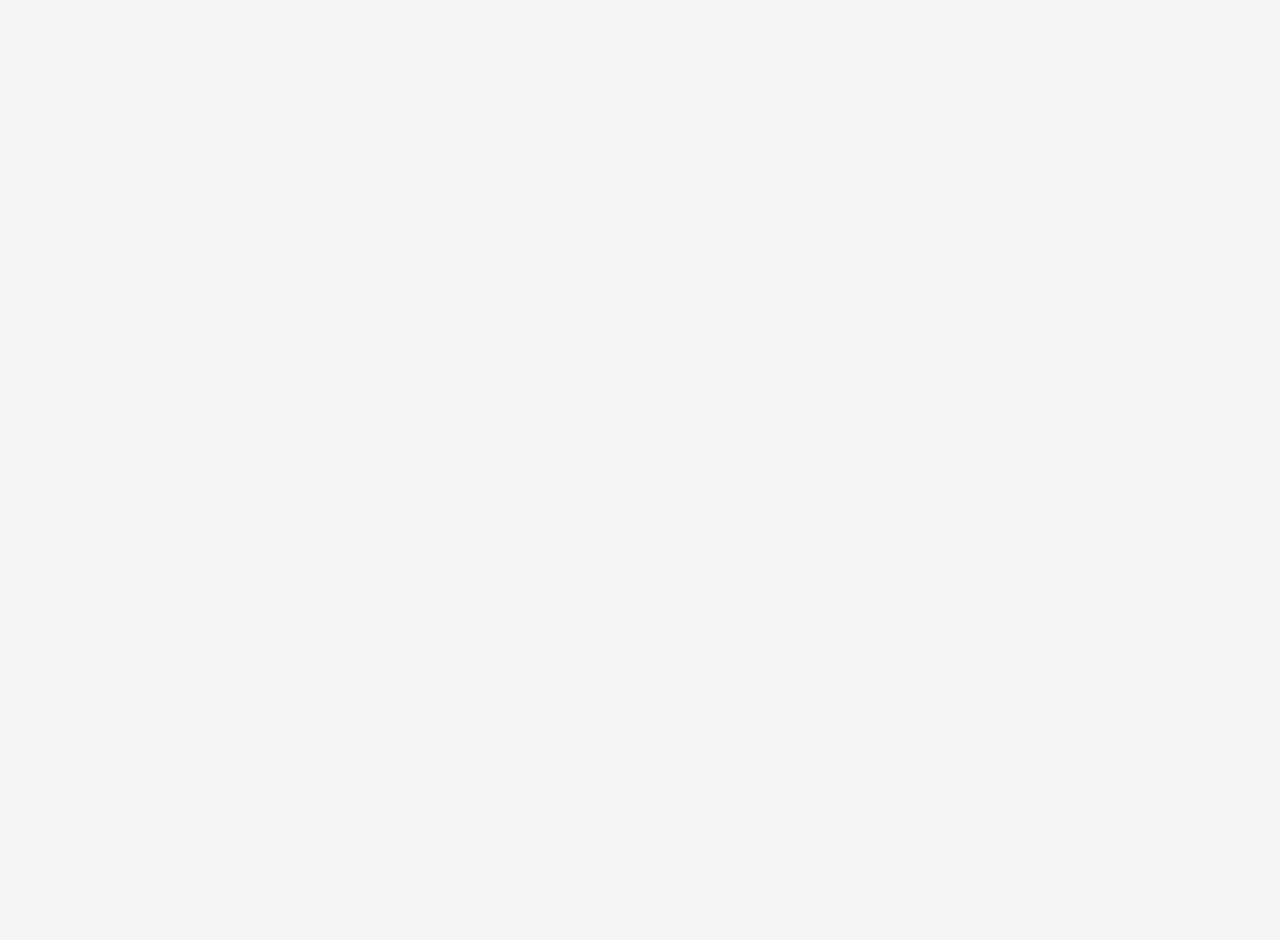
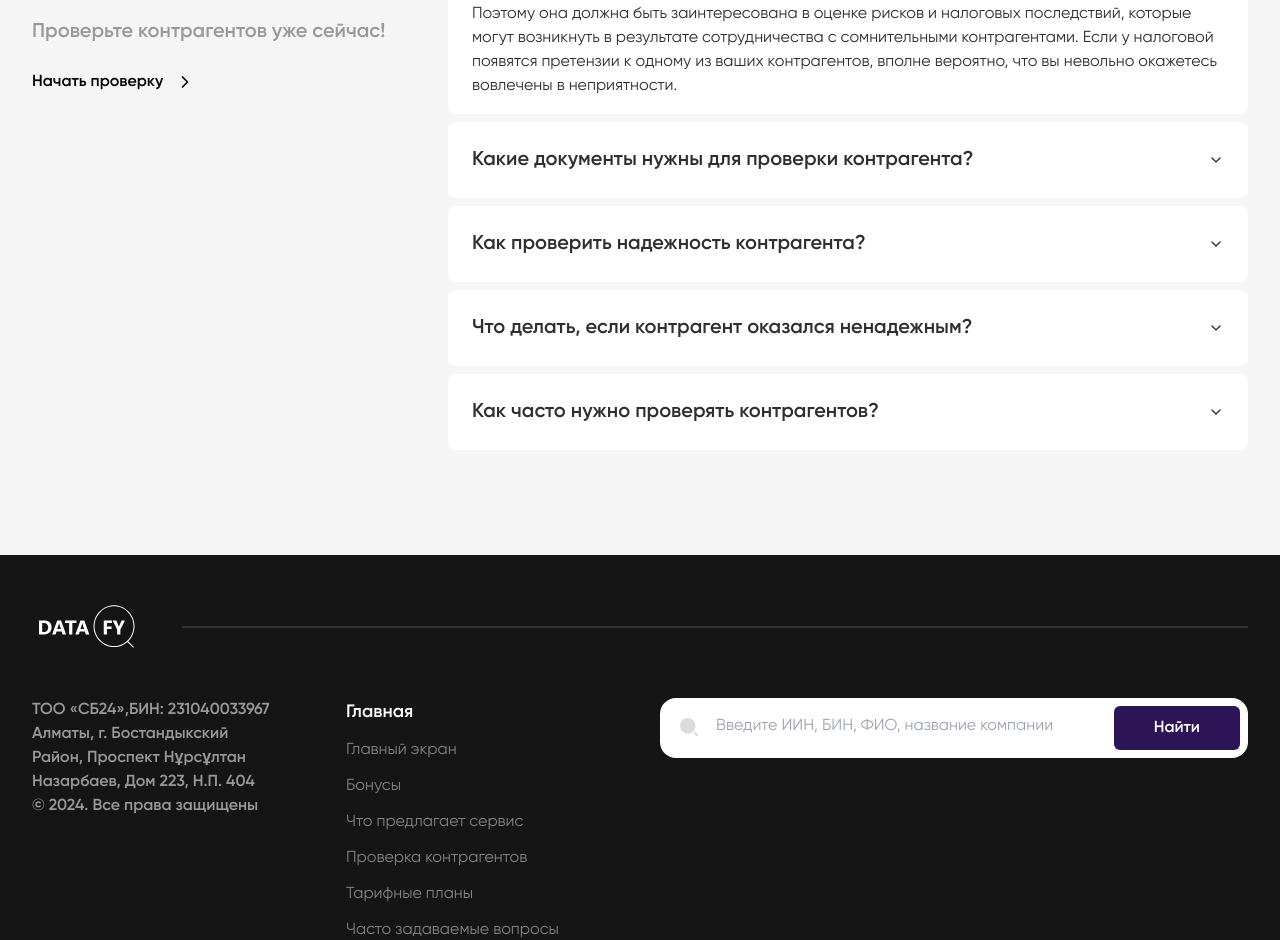
Before and after one commit to sogeking7/datafy-frontend, a Next.js app: page / in a window 1280 px wide. Shown: the part 4392-5332 px from the top of the page. Before the commit the page ends 4166 px from the top, so only its background shows below. Built offline with nearby package versions, Linux system fonts and the light colour scheme; no server answers.

Commit message:
feat: add faq && footer

```diff
--- a/package.json
+++ b/package.json
@@ -10,6 +10,7 @@
   },
   "dependencies": {
     "@hookform/resolvers": "^3.9.0",
+    "@radix-ui/react-accordion": "^1.2.1",
     "@radix-ui/react-label": "^2.1.0",
     "@radix-ui/react-slot": "^1.1.0",
     "@tanstack/react-query": "^5.59.15",
--- a/src/app/layout.tsx
+++ b/src/app/layout.tsx
@@ -17,7 +17,7 @@ export default function RootLayout({
     <html lang="en">
       <body className="font-gilroy">
         <Providers>
-          <div className="relative flex min-h-screen flex-col bg-background">
+          <div className="relative flex min-h-screen pb-[calc(460px)] flex-col bg-background">
             {children}
           </div>
         </Providers>
--- a/src/app/page.tsx
+++ b/src/app/page.tsx
@@ -1,6 +1,8 @@
 import { DiscounCard } from "@/features/pricing/DiscountCard";
 import { Tariffs } from "@/features/pricing/Tariffs";
+import { Faq } from "@/features/sales/Faq";
 import { Features } from "@/features/sales/Features";
+import { Footer } from "@/features/sales/Footer";
 import { SalesHeader } from "@/features/sales/Header";
 import { Hero } from "@/features/sales/Hero";
 import { ServiceCore } from "@/features/sales/ServiceCore";
@@ -26,6 +28,10 @@ export default function Home() {
       <section className="bg-white py-20">
         <Tariffs />
       </section>
+      <section className="py-20">
+        <Faq />
+      </section>
+      <Footer />
     </>
   );
 }
--- /dev/null
+++ b/src/components/ui/accordion.tsx
@@ -0,0 +1,58 @@
+"use client";
+
+import * as React from "react";
+import * as AccordionPrimitive from "@radix-ui/react-accordion";
+import { ChevronDown } from "lucide-react";
+
+import { cn } from "@/lib/utils";
+
+const Accordion = AccordionPrimitive.Root;
+
+const AccordionItem = React.forwardRef<
+  React.ElementRef<typeof AccordionPrimitive.Item>,
+  React.ComponentPropsWithoutRef<typeof AccordionPrimitive.Item>
+>(({ className, ...props }, ref) => (
+  <AccordionPrimitive.Item
+    ref={ref}
+    className={cn("rounded-lg bg-white px-6", className)}
+    {...props}
+  />
+));
+AccordionItem.displayName = "AccordionItem";
+
+const AccordionTrigger = React.forwardRef<
+  React.ElementRef<typeof AccordionPrimitive.Trigger>,
+  React.ComponentPropsWithoutRef<typeof AccordionPrimitive.Trigger>
+>(({ className, children, ...props }, ref) => (
+  <AccordionPrimitive.Header className="flex">
+    <AccordionPrimitive.Trigger
+      ref={ref}
+      className={cn(
+        "flex flex-1 items-center text-left justify-between py-6 font-semibold text-xl transition-all hover:underline [&[data-state=open]>svg]:rotate-180",
+        className
+      )}
+      {...props}
+    >
+      {children}
+      <ChevronDown className="h-4 w-4 shrink-0 transition-transform duration-200" />
+    </AccordionPrimitive.Trigger>
+  </AccordionPrimitive.Header>
+));
+AccordionTrigger.displayName = AccordionPrimitive.Trigger.displayName;
+
+const AccordionContent = React.forwardRef<
+  React.ElementRef<typeof AccordionPrimitive.Content>,
+  React.ComponentPropsWithoutRef<typeof AccordionPrimitive.Content>
+>(({ className, children, ...props }, ref) => (
+  <AccordionPrimitive.Content
+    ref={ref}
+    className="overflow-hidden transition-all data-[state=closed]:animate-accordion-up data-[state=open]:animate-accordion-down"
+    {...props}
+  >
+    <div className={cn("pb-4 pt-0", className)}>{children}</div>
+  </AccordionPrimitive.Content>
+));
+
+AccordionContent.displayName = AccordionPrimitive.Content.displayName;
+
+export { Accordion, AccordionItem, AccordionTrigger, AccordionContent };
--- /dev/null
+++ b/src/features/sales/Faq.tsx
@@ -0,0 +1,59 @@
+import { Container } from "@/ui/Container";
+import { ChevronRight } from "lucide-react";
+
+import {
+  Accordion,
+  AccordionContent,
+  AccordionItem,
+  AccordionTrigger,
+} from "@/components/ui/accordion";
+
+const faqData: { q: string; a?: string }[] = [
+  {
+    q: "Зачем проверять контрагентов?",
+    a: "Проверка контрагента — это комплексная и не разовая, как многим может показаться, работа. Но она необходима, ведь на кону — деньги и репутация компании. Не зря налоговые органы предупреждают, что ответственность за выбор контрагента полностью лежит на компании. Поэтому она должна быть заинтересована в оценке рисков и налоговых последствий, которые могут возникнуть в результате сотрудничества с сомнительными контрагентами. Если у налоговой появятся претензии к одному из ваших контрагентов, вполне вероятно, что вы невольно окажетесь вовлечены в неприятности.",
+  },
+  {
+    q: "Какие документы нужны для проверки контрагента?",
+  },
+  {
+    q: "Как проверить надежность контрагента?",
+  },
+  {
+    q: "Что делать, если контрагент оказался ненадежным?",
+  },
+  {
+    q: "Как часто нужно проверять контрагентов?",
+  },
+] as const;
+
+export const Faq = () => {
+  return (
+    <Container>
+      <div className="grid grid-cols-3 gap-8">
+        <div className="col-span-1">
+          <h1 className="text-5xl font-semibold">Часто задаваемые вопросы</h1>
+          <h2 className="font-semibold text-xl mt-5 text-secondary">
+            Проверьте контрагентов уже сейчас!
+          </h2>
+          <button className="mt-6 font-semibold flex gap-3 items-center text-black text-base">
+            Начать проверку
+            <ChevronRight className="size-5" />
+          </button>
+        </div>
+        <Accordion
+          type="multiple"
+          defaultValue={["item-0"]}
+          className="col-span-2 flex gap-2 flex-col"
+        >
+          {faqData.map((item, index) => (
+            <AccordionItem key={index} value={`item-${index}`} className={""}>
+              <AccordionTrigger>{item.q}</AccordionTrigger>
+              <AccordionContent>{item.a}</AccordionContent>
+            </AccordionItem>
+          ))}
+        </Accordion>
+      </div>
+    </Container>
+  );
+};
--- /dev/null
+++ b/src/features/sales/Footer.tsx
@@ -0,0 +1,76 @@
+"use client";
+
+import { Button } from "@/components/ui/button";
+import { Container } from "@/ui/Container";
+import Image from "next/image";
+import { useForm } from "react-hook-form";
+
+export const Footer = () => {
+  return (
+    <footer className="absolute bottom-0 w-full bg-[#151515] py-12">
+      <Container>
+        <div className=" flex gap-10 items-center">
+          <Image src={"/logo-light.svg"} alt="logo" width="110" height="50" />
+          <hr className="w-full bg-[#333333] h-[2px] " />
+        </div>
+        <nav className="grid  gap-10 grid-cols-8 mt-12">
+          <p className="text-secondary font-semibold col-span-2 text-balance">
+            ТОО «СБ24»,БИН: 231040033967  Алматы, г. Бостандыкский Район,
+            Проспект Нұрсұлтан Назарбаев, Дом 223, Н.П. 404 © 2024. Все права
+            защищены
+          </p>
+          <ul className="gap-3 text-[#838383] col-span-2 flex flex-col justify-center">
+            <h1 className="text-white font-semibold text-lg">Главная</h1>
+            <li>Главный экран</li>
+            <li>Бонусы</li>
+            <li>Что предлагает сервис</li>
+            <li>Проверка контрагентов</li>
+            <li>Тарифные планы</li>
+            <li>Часто задаваемые вопросы</li>
+          </ul>
+          <div className="col-span-4">
+            <SearchData />
+          </div>
+        </nav>
+      </Container>
+    </footer>
+  );
+};
+
+type FormType = {
+  q: string;
+};
+
+export const SearchData = () => {
+  const form = useForm<FormType>({
+    defaultValues: {
+      q: "",
+    },
+  });
+
+  function onSubmit(values: FormType) {
+    console.log(values);
+  }
+  return (
+    <form
+      onSubmit={form.handleSubmit(onSubmit)}
+      className="w-full max-w-4xl bg-white p-2 rounded-2xl flex justify-between gap-10"
+    >
+      <div className="w-full relative">
+        <Image
+          alt="serach"
+          className="absolute top-3 left-3"
+          src="/iconly/search.svg"
+          width={18}
+          height={18}
+        />
+        <input
+          {...form.register("q")}
+          className="pl-12 h-10 text-base bg-transparent border-none ring-none outline-none w-full"
+          placeholder="Введите ИИН, БИН, ФИО, название компании"
+        />
+      </div>
+      <Button className="px-10">Найти</Button>
+    </form>
+  );
+};
--- a/src/features/sales/Header.tsx
+++ b/src/features/sales/Header.tsx
@@ -12,7 +12,7 @@ export function SalesHeader() {
       >
         <div>
           <Image
-            alt="indi.codes logo"
+            alt="datafy.kz logo"
             src="/logo.svg"
             width="110"
             height="50"
--- a/src/features/sales/Hero.tsx
+++ b/src/features/sales/Hero.tsx
@@ -10,16 +10,6 @@ type FormType = {
 };
 
 export const Hero = () => {
-  const form = useForm<FormType>({
-    defaultValues: {
-      q: "",
-    },
-  });
-
-  function onSubmit(values: FormType) {
-    console.log(values);
-  }
-
   return (
     <Container>
       <div className="w-full flex justify-center">
@@ -37,6 +27,24 @@ export const Hero = () => {
               недобросовестных партнеров
             </p>
           </div>
+          <SearchData />
+        </div>
+      </div>
+    </Container>
+  );
+};
+
+export const SearchData = () => {
+  const form = useForm<FormType>({
+    defaultValues: {
+      q: "",
+    },
+  });
+
+  function onSubmit(values: FormType) {
+    console.log(values);
+  }
+  return (
     <form
       onSubmit={form.handleSubmit(onSubmit)}
       className="w-full max-w-4xl bg-white p-3 rounded-2xl flex justify-between gap-10"
@@ -59,8 +67,5 @@ export const Hero = () => {
         Найти
       </Button>
     </form>
-        </div>
-      </div>
-    </Container>
   );
 };
--- a/tailwind.config.ts
+++ b/tailwind.config.ts
@@ -11,72 +11,98 @@ const config = {
   prefix: "",
   theme: {
   	container: {
-      center: true,
-      padding: "2rem",
+  		center: 'true',
+  		padding: '2rem',
   		screens: {
-        "2xl": "1400px",
-      },
+  			'2xl': '1400px'
+  		}
   	},
   	fontFamily: {
-      gilroy: ["Gilroy", "sans-serif"],
+  		gilroy: ["Gilroy", "sans-serif"]
   	},
   	extend: {
   		colors: {
-        prime: "hsl(var(--prime))",
-        border: "hsl(var(--border))",
-        input: "hsl(var(--input))",
-        ring: "hsl(var(--ring))",
-        background: "hsl(var(--background))",
-        foreground: "hsl(var(--foreground))",
+  			prime: 'hsl(var(--prime))',
+  			border: 'hsl(var(--border))',
+  			input: 'hsl(var(--input))',
+  			ring: 'hsl(var(--ring))',
+  			background: 'hsl(var(--background))',
+  			foreground: 'hsl(var(--foreground))',
   			primary: {
-          DEFAULT: "hsl(var(--primary))",
-          foreground: "hsl(var(--primary-foreground))",
+  				DEFAULT: 'hsl(var(--primary))',
+  				foreground: 'hsl(var(--primary-foreground))'
   			},
   			secondary: {
-          DEFAULT: "hsl(var(--secondary))",
-          foreground: "hsl(var(--secondary-foreground))",
+  				DEFAULT: 'hsl(var(--secondary))',
+  				foreground: 'hsl(var(--secondary-foreground))'
   			},
   			destructive: {
-          DEFAULT: "hsl(var(--destructive))",
-          foreground: "hsl(var(--destructive-foreground))",
+  				DEFAULT: 'hsl(var(--destructive))',
+  				foreground: 'hsl(var(--destructive-foreground))'
   			},
   			muted: {
-          DEFAULT: "hsl(var(--muted))",
-          foreground: "hsl(var(--muted-foreground))",
+  				DEFAULT: 'hsl(var(--muted))',
+  				foreground: 'hsl(var(--muted-foreground))'
   			},
   			accent: {
-          DEFAULT: "hsl(var(--accent))",
-          foreground: "hsl(var(--accent-foreground))",
+  				DEFAULT: 'hsl(var(--accent))',
+  				foreground: 'hsl(var(--accent-foreground))'
   			},
   			popover: {
-          DEFAULT: "hsl(var(--popover))",
-          foreground: "hsl(var(--popover-foreground))",
+  				DEFAULT: 'hsl(var(--popover))',
+  				foreground: 'hsl(var(--popover-foreground))'
   			},
   			card: {
-          DEFAULT: "hsl(var(--card))",
-          foreground: "hsl(var(--card-foreground))",
-        },
+  				DEFAULT: 'hsl(var(--card))',
+  				foreground: 'hsl(var(--card-foreground))'
+  			}
   		},
   		borderRadius: {
-        lg: "var(--radius)",
-        md: "calc(var(--radius) - 2px)",
-        sm: "calc(var(--radius) - 4px)",
+  			lg: 'var(--radius)',
+  			md: 'calc(var(--radius) - 2px)',
+  			sm: 'calc(var(--radius) - 4px)'
   		},
   		keyframes: {
-        "accordion-down": {
-          from: { height: "0" },
-          to: { height: "var(--radix-accordion-content-height)" },
+  			'accordion-down': {
+  				from: {
+  					height: '0'
   				},
-        "accordion-up": {
-          from: { height: "var(--radix-accordion-content-height)" },
-          to: { height: "0" },
+  				to: {
+  					height: 'var(--radix-accordion-content-height)'
+  				}
   			},
+  			'accordion-up': {
+  				from: {
+  					height: 'var(--radix-accordion-content-height)'
+  				},
+  				to: {
+  					height: '0'
+  				}
+  			},
+  			'accordion-down': {
+  				from: {
+  					height: '0'
+  				},
+  				to: {
+  					height: 'var(--radix-accordion-content-height)'
+  				}
+  			},
+  			'accordion-up': {
+  				from: {
+  					height: 'var(--radix-accordion-content-height)'
+  				},
+  				to: {
+  					height: '0'
+  				}
+  			}
   		},
   		animation: {
-        "accordion-down": "accordion-down 0.2s ease-out",
-        "accordion-up": "accordion-up 0.2s ease-out",
-      },
-    },
+  			'accordion-down': 'accordion-down 0.2s ease-out',
+  			'accordion-up': 'accordion-up 0.2s ease-out',
+  			'accordion-down': 'accordion-down 0.2s ease-out',
+  			'accordion-up': 'accordion-up 0.2s ease-out'
+  		}
+  	}
   },
   plugins: [require("tailwindcss-animate"), require("@tailwindcss/typography")],
 } satisfies Config;
```
Also changed, not shown: public/logo-light.svg (added), 1 other file (tests, documents, lock files or other folders). Lines whose indentation alone changed are shown as unchanged.
